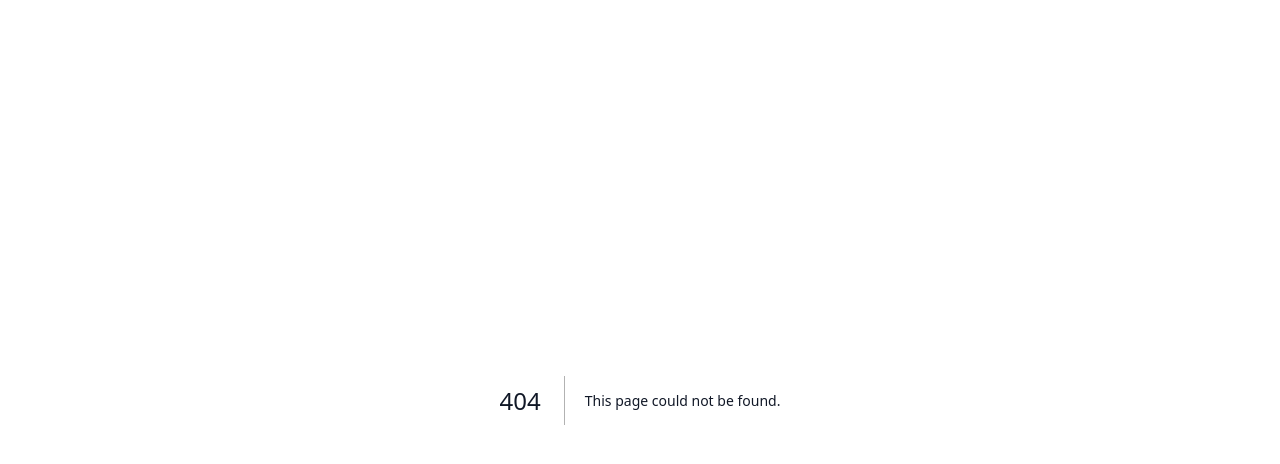
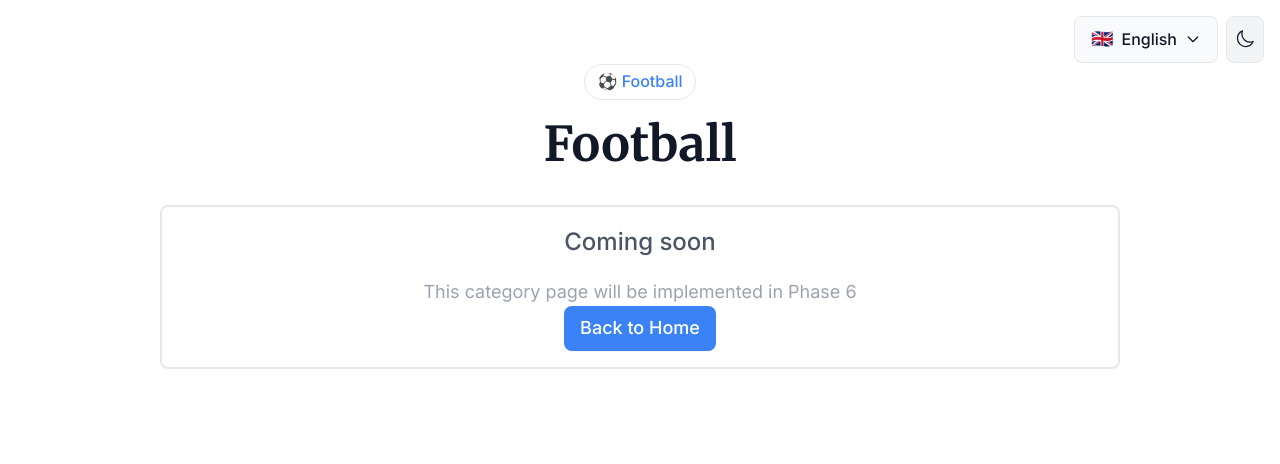
Before and after one commit to ruigomeslopes/website-v1, a Next.js app: page /en/football in a window 1280 px wide. Before the commit this address had no page. Shown: the top 464 px of the page. Built offline with nearby package versions, Linux system fonts and the light colour scheme.

Commit message:
feat: add football category placeholder

```diff
--- /dev/null
+++ b/src/app/[locale]/football/page.tsx
@@ -0,0 +1,43 @@
+import { useTranslations } from 'next-intl'
+import { Container } from '@/components/ui/Container'
+import { Card, CardBody } from '@/components/ui/Card'
+import { Button } from '@/components/ui/Button'
+import { Badge } from '@/components/ui/Badge'
+import Link from 'next/link'
+
+export default function FootballPage() {
+  const t = useTranslations()
+
+  return (
+    <main className="min-h-screen py-16">
+      <Container size="md">
+        <div className="text-center mb-8">
+          <Badge variant="category" className="mb-4">
+            ⚽ {t('categories.football')}
+          </Badge>
+          <h1 className="font-heading text-4xl font-bold mb-4">
+            {t('categories.football')}
+          </h1>
+        </div>
+
+        <Card variant="outlined">
+          <CardBody>
+            <div className="text-center space-y-4">
+              <p className="text-xl font-medium text-text-secondary">
+                {t('categoryPages.comingSoon')}
+              </p>
+              <p className="text-text-tertiary">
+                {t('categoryPages.placeholder')}
+              </p>
+              <Link href="/">
+                <Button variant="primary">
+                  {t('categoryPages.backToHome')}
+                </Button>
+              </Link>
+            </div>
+          </CardBody>
+        </Card>
+      </Container>
+    </main>
+  )
+}
```
